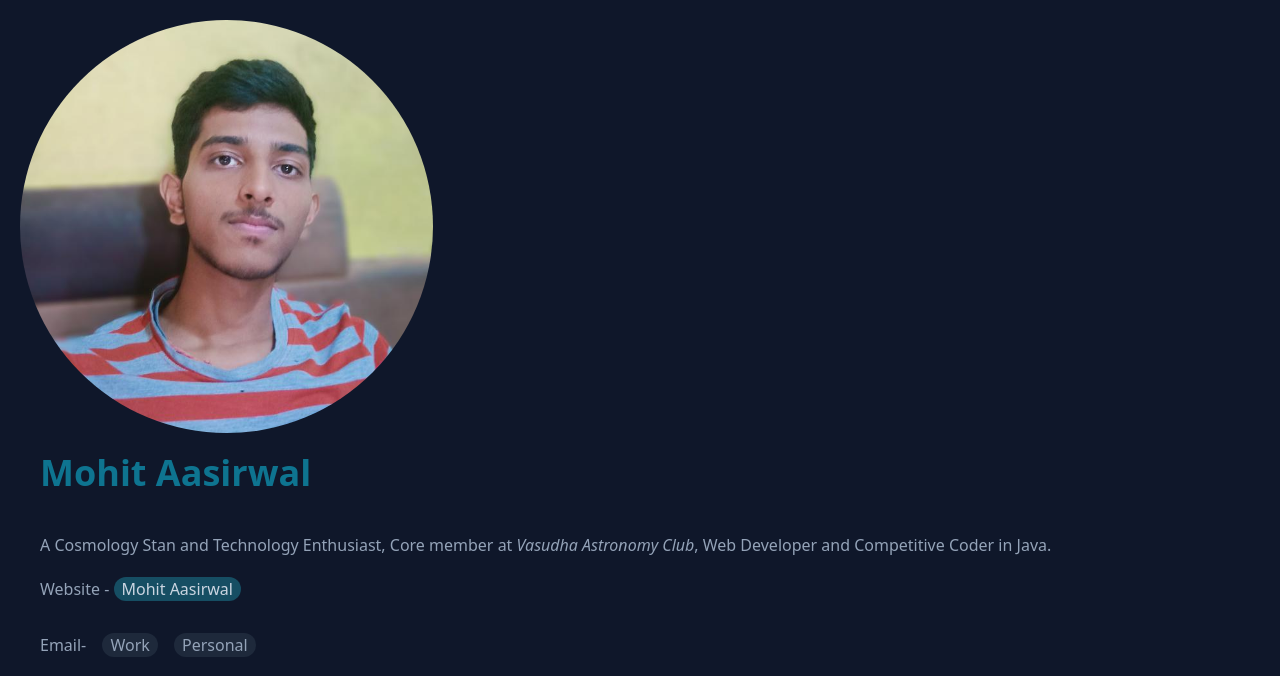
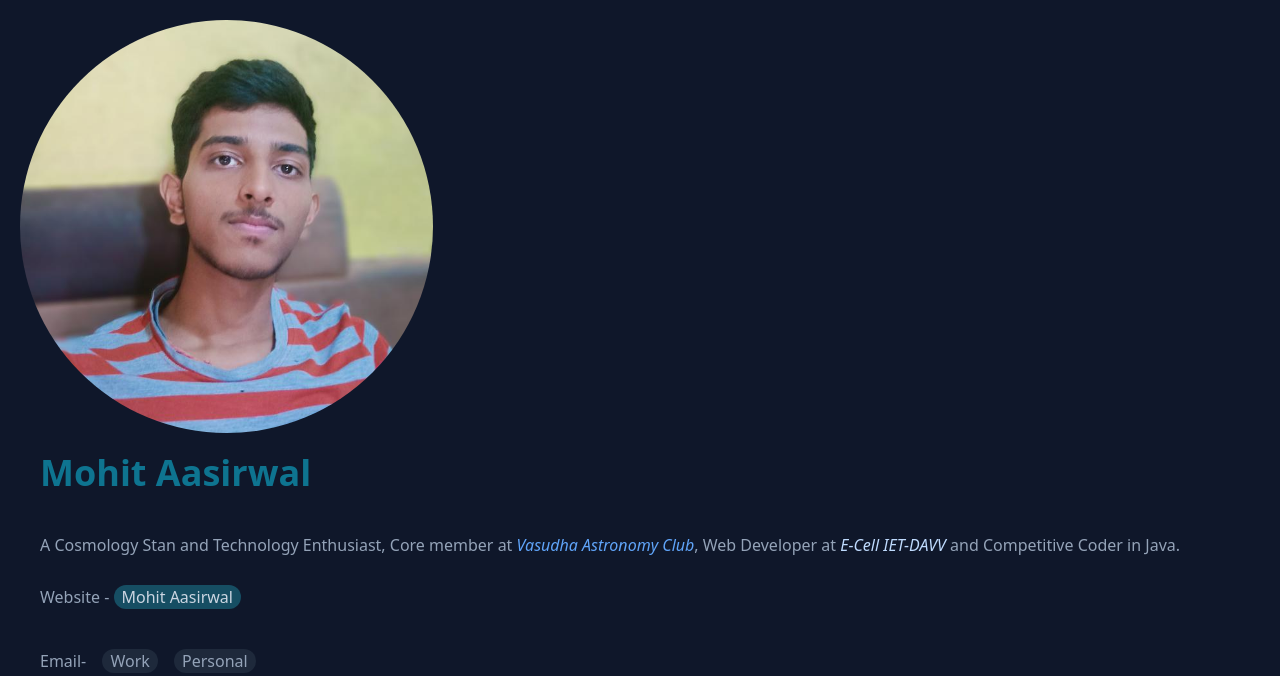
Before and after one commit to Mohit-Aasirwal/Resume, a website built with Vite: page index.html in a window 1280 px wide. Shown: the top 676 px of the page. Built offline with nearby package versions, Linux system fonts and the light colour scheme.

Commit message:
latest changes

```diff
--- a/index.html
+++ b/index.html
@@ -19,9 +19,9 @@
         <h2 class="mx-5 text-4xl mb-10 text-cyan-700 font-semibold">Mohit Aasirwal</h2>
       </div>
       <div class="grid mx-5">
-         <p id='bio' class="col-span-full text-justify mb-5">A Cosmology Stan and Technology Enthusiast, Core member at <a href="#" target="_blank"><em>Vasudha Astronomy Club</em></a>, Web Developer and Competitive Coder in Java.</p>
-        <p class="mb-2 after:bg-cyan">Website -  <button class="rounded-full bg-cyan-900 pl-2 pr-2 after:bg-cyan-500 hover:bg-cyan-700 text-slate-300"><a href="https://mohit-aasirwal.github.io/PortFolio/">Mohit Aasirwal</a></button></p>
-        <br> <p class="mb-2">Email- <button class=" ml-3 rounded-3xl bg-slate-800 pl-2 pr-2 hover:underline hover:bg-slate-700"><a href="mailto:mohitaasirwal01@gmail.com?subject=feedback">Work</a></button> <button class="ml-3 rounded-3xl hover:bg-slate-700 bg-slate-800 pl-2 pr-2 hover:underline"><a href="mailto:mohitaasirwal@gmail.com?subject=feedback">Personal</a></button></p>
+         <p id='bio' class="col-span-full text-justify mb-5">A Cosmology Stan and Technology Enthusiast, Core member at <a href="#" target="_blank" class="hover:underline text-blue-400"><em>Vasudha Astronomy Club</em></a>, Web Developer at <em class="text-blue-200">E-Cell IET-DAVV</em> and Competitive Coder in Java.</p>
+        <p class="my-2 after:bg-cyan">Website -  <button class="rounded-full bg-cyan-900 pl-2 pr-2 after:bg-cyan-500 hover:bg-cyan-700 text-slate-300"><a href="https://mohit-aasirwal.github.io/PortFolio/">Mohit Aasirwal</a></button></p>
+        <br> <p class="my-2">Email- <button class=" ml-3 rounded-3xl bg-slate-800 pl-2 pr-2 hover:underline hover:bg-slate-700"><a href="mailto:mohitaasirwal01@gmail.com?subject=feedback">Work</a></button> <button class="ml-3 rounded-3xl hover:bg-slate-700 bg-slate-800 pl-2 pr-2 hover:underline"><a href="mailto:mohitaasirwal@gmail.com?subject=feedback">Personal</a></button></p>
     <br>
         </div>
       </section>
```
